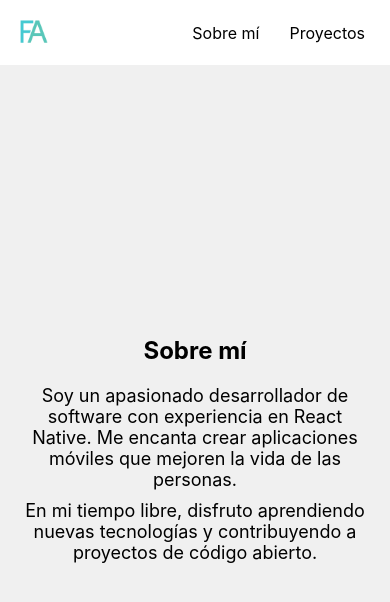
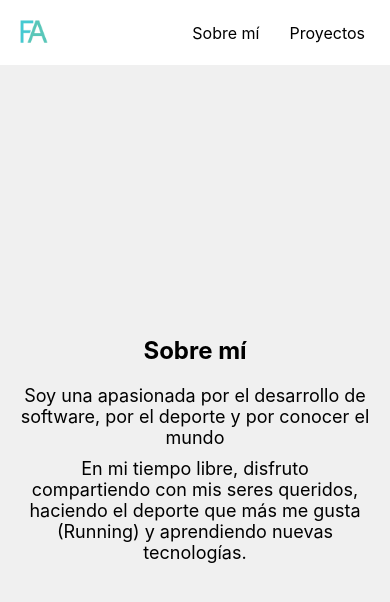
Before and after one commit to franalvarezi612/portfolio-francisca-alvarez, a React Native app: screen /AboutMe in a window 390 px wide. Shown: the top 602 px of the page. Built offline with nearby package versions, Linux system fonts and the light colour scheme.

Commit message:
Actualizar AboutMeScreen: modificar texto de presentación y pasatiempos

```diff
--- a/screens/AboutMeScreen.jsx
+++ b/screens/AboutMeScreen.jsx
@@ -5,10 +5,10 @@ const AboutMeScreen = () => {
         <View style={styles.container}>
             <Text style={styles.title}>Sobre mí</Text>
             <Text style={styles.text}>
-                Soy un apasionado desarrollador de software con experiencia en React Native. Me encanta crear aplicaciones móviles que mejoren la vida de las personas.
+                Soy una apasionada por el desarrollo de software, por el deporte y por conocer el mundo
             </Text>
             <Text style={styles.text}>
-                En mi tiempo libre, disfruto aprendiendo nuevas tecnologías y contribuyendo a proyectos de código abierto.
+                En mi tiempo libre, disfruto compartiendo con mis seres queridos, haciendo el deporte que más me gusta (Running) y aprendiendo nuevas tecnologías.
             </Text>
         </View>
     );
```
